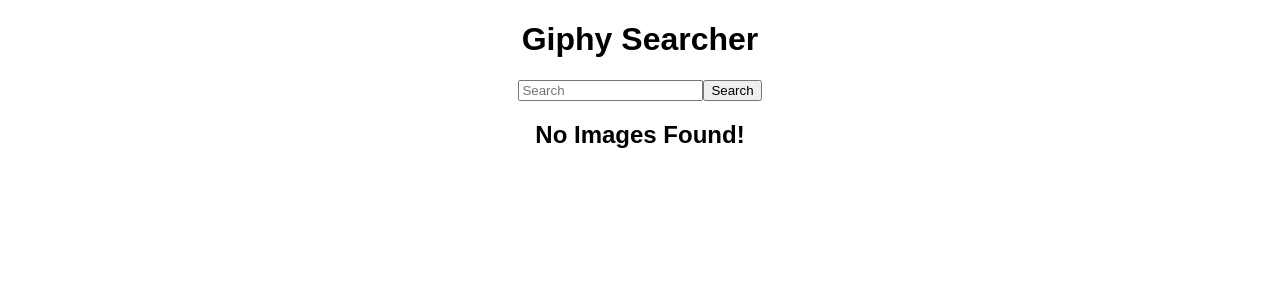
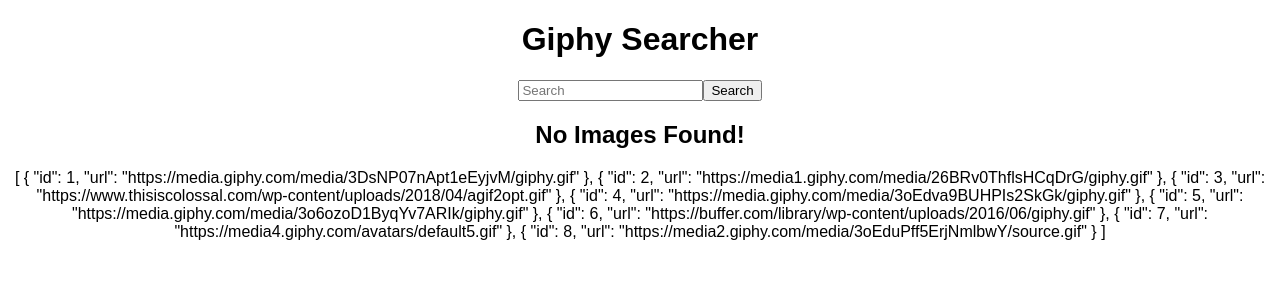
Before and after one commit to shamseen/hw-w05d04-giphy-searcher, a React (Create React App) app: page / in a window 1280 px wide. Shown: the top 300 px of the page. Built offline with nearby package versions, Linux system fonts and the light colour scheme.

Commit message:
mocked results, printed JSON

```diff
--- a/src/App.js
+++ b/src/App.js
@@ -2,6 +2,7 @@
 import SearchForm from "./components/SearchForm";
 import SearchResults from "./components/SearchResults";
 import "./styles.scss";
+import images from "./data.js";
 
 export default function App() {
   return (
@@ -10,6 +11,7 @@
         <h1>Giphy Searcher</h1>
         <SearchForm />
         <SearchResults />
+        {JSON.stringify(images, null, 4)}
       </div>
     </div>
   );
--- /dev/null
+++ b/src/data.js
@@ -0,0 +1,37 @@
+const images = [
+  {
+    id: 1,
+    url: "https://media.giphy.com/media/3DsNP07nApt1eEyjvM/giphy.gif"
+  },
+  {
+    id: 2,
+    url: "https://media1.giphy.com/media/26BRv0ThflsHCqDrG/giphy.gif"
+  },
+  {
+    id: 3,
+    url:
+      "https://www.thisiscolossal.com/wp-content/uploads/2018/04/agif2opt.gif"
+  },
+  {
+    id: 4,
+    url: "https://media.giphy.com/media/3oEdva9BUHPIs2SkGk/giphy.gif"
+  },
+  {
+    id: 5,
+    url: "https://media.giphy.com/media/3o6ozoD1ByqYv7ARIk/giphy.gif"
+  },
+  {
+    id: 6,
+    url: "https://buffer.com/library/wp-content/uploads/2016/06/giphy.gif"
+  },
+  {
+    id: 7,
+    url: "https://media4.giphy.com/avatars/default5.gif"
+  },
+  {
+    id: 8,
+    url: "https://media2.giphy.com/media/3oEduPff5ErjNmlbwY/source.gif"
+  }
+];
+
+export default images;
```
